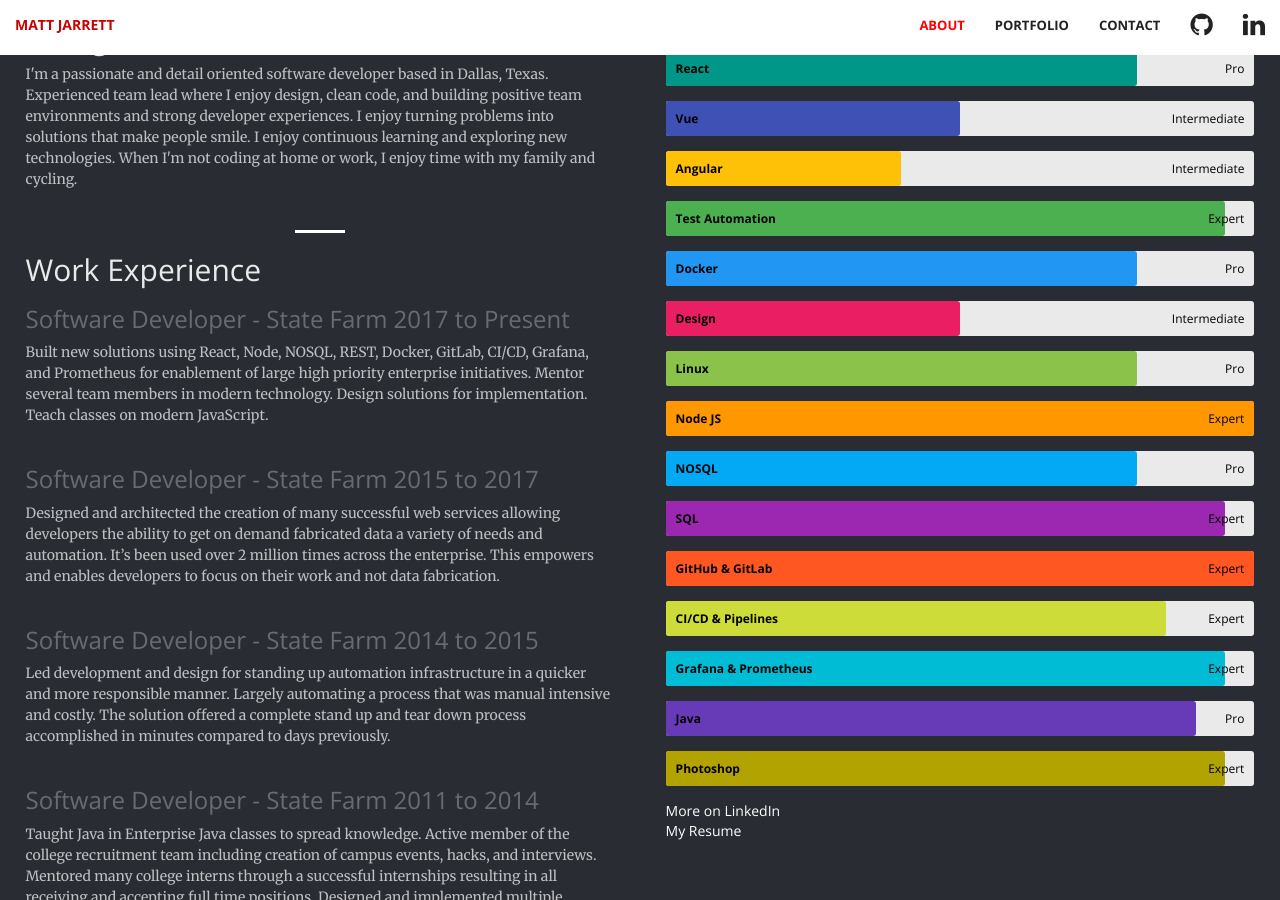
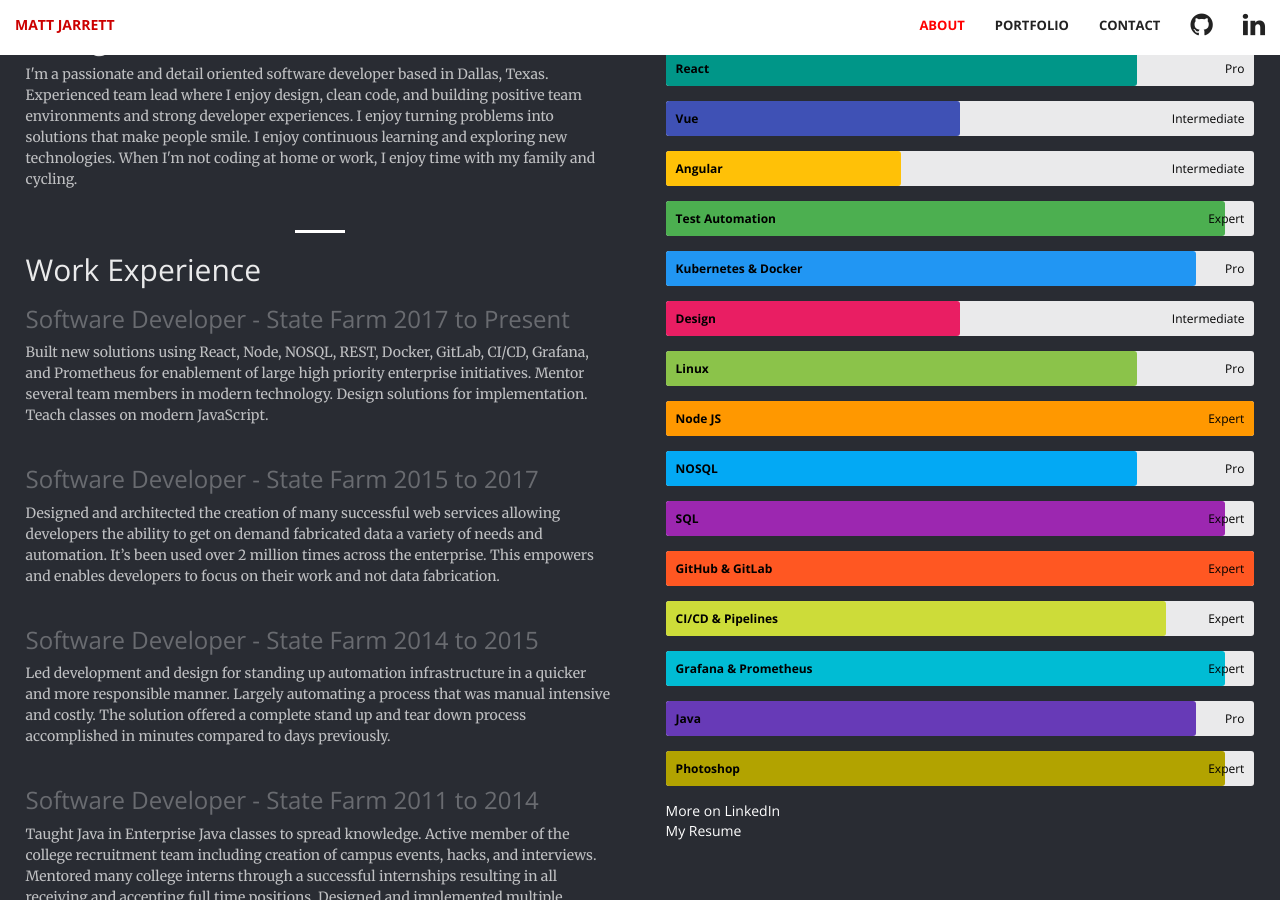
Before and after one commit to cujarrett/cujarrett.github.io, a Jekyll site: the page built from index.html, in a window 1280 px wide and 900 px high, scrolled down 1139 px. Built offline with Jekyll 4.4.1, drawn with Linux system fonts in a browser that asks for light colours; Markdown is read by kramdown in place of the engine named in the settings.

Commit message:
chore: update skills

```diff
--- a/_includes/about.html
+++ b/_includes/about.html
@@ -65,8 +65,8 @@
           <div class="skillbar-bar" style="background: #4caf50;"></div>
           <div class="skill-bar-percent">Expert</div>
         </div>
-        <div class="skillbar clearfix " data-percent="80%">
-          <div class="skillbar-title" style="background: #2196f3;"><span>Docker</span></div>
+        <div class="skillbar clearfix " data-percent="90%">
+          <div class="skillbar-title" style="background: #2196f3;"><span>Kubernetes & Docker</span></div>
           <div class="skillbar-bar" style="background: #2196f3;"></div>
           <div class="skill-bar-percent">Pro</div>
         </div>
```
